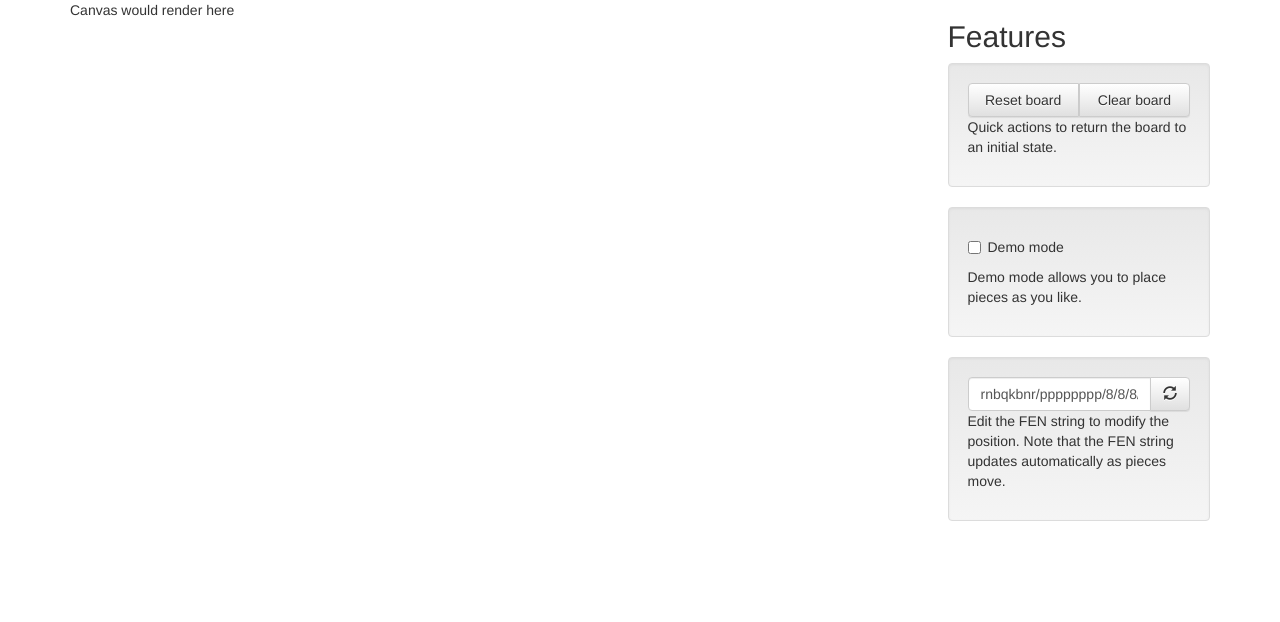
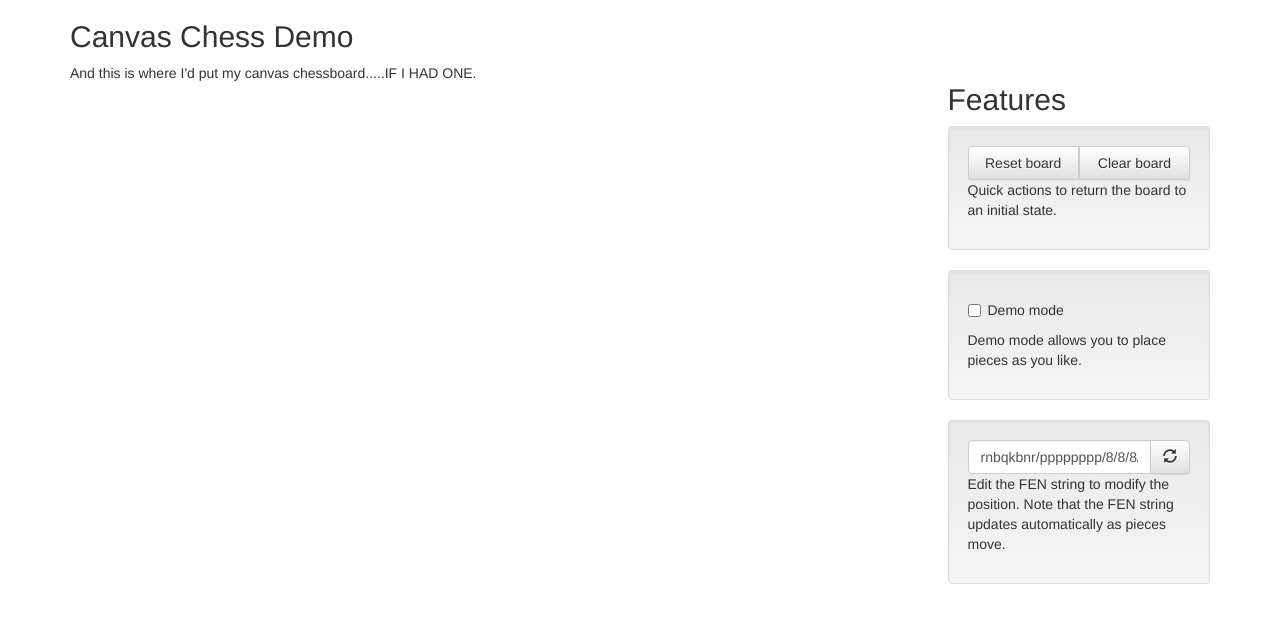
Before and after one commit to andrewballantyne/CanvasChess, a plain HTML site: page demo.html in a window 1280 px wide. Drawn offline with nearby package versions, Linux system fonts and the light colour scheme.

Commit message:
Updated demo.html.

```diff
--- a/demo.html
+++ b/demo.html
@@ -10,10 +10,11 @@
   </head>
   <body>
     <div class="container">
+      <h2>Canvas Chess Demo</h2>
       <div class="row">
         <div class="col-md-9 col-sm-12">
           <div id="demoBoard">
-            Canvas would render here
+            And this is where I'd put my canvas chessboard.....IF I HAD ONE.
           </div>
         </div>
         <div class="col-md-3 col-sm-12">
@@ -59,6 +60,12 @@
   <script src="https://maxcdn.bootstrapcdn.com/bootstrap/3.2.0/js/bootstrap.min.js"></script>
   <script>
   // put chessboard demo javascript here
+  /*
+  var options = {
+    // some options go here
+  };
+  var chessBoard = new CanvasChess('demoBoard', options);
+  */
   </script>
   </body>
 </html>
```
